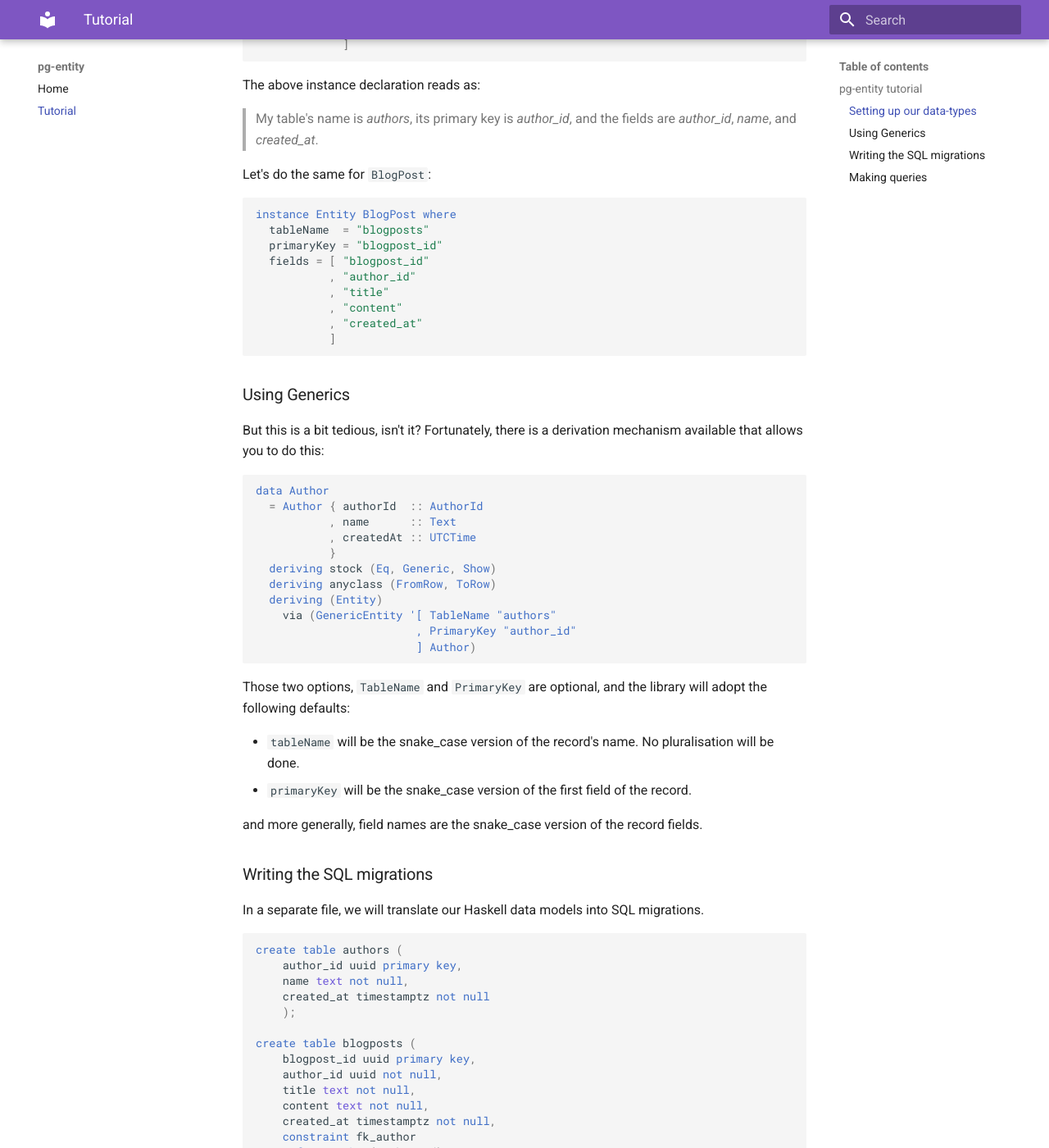
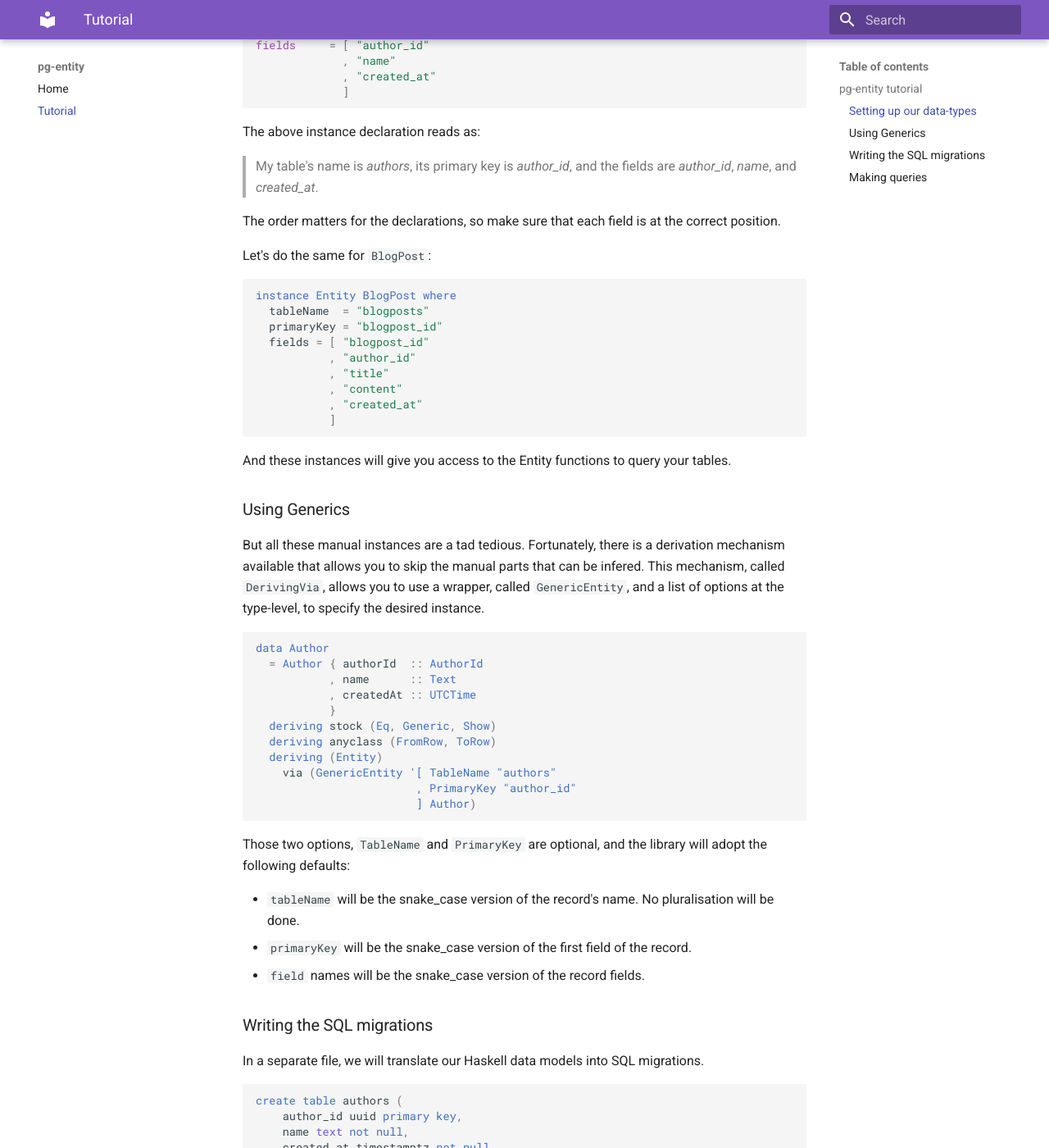
Before and after one commit to tchoutri/pg-entity, an MkDocs documentation site: the page built from docs/src/Tutorial.md, in a window 1280 px wide and 1400 px high, scrolled down 1306 px. Shown: the whole window at 82% size. Built offline with MkDocs 1.6.1 and Material for MkDocs 9.7.7, drawn with Linux system fonts in a browser that asks for light colours; some of the changed text lies outside the part shown.

Commit message:
Fix README & Tutorial

````diff
--- a/docs/src/Tutorial.md
+++ b/docs/src/Tutorial.md
@@ -1,4 +1,6 @@
 ## pg-entity tutorial
+
+In this tutorial, you will learn the
 
 ### Setting up our data-types
 First, import the following modules:
@@ -14,7 +16,7 @@ import Database.PostgreSQL.Simple.ToRow (ToRow)
 import Database.PostgreSQL.Transact (DBT)
 ```
 
-Then, let us write down our initial data models for a blog. `Author`, and `BlogPost`.
+And let's write down our initial data models for a blog. `Author`, and `BlogPost`.
 
 ```haskell
 newtype AuthorId
@@ -66,6 +68,8 @@ fields     = [ "author_id"
 The above instance declaration reads as:
 > My table's name is _authors_, its primary key is _author\_id_, and the fields are _author_id_, _name_, and _created_at_.
 
+The order matters for the declarations, so make sure that each field is at the correct position.
+
 Let's do the same for `BlogPost`:
 
 ```Haskell
@@ -80,9 +84,13 @@ instance Entity BlogPost where
            ]
 ```
 
+And these instances will give you access to the Entity functions to query your tables.
+
 ### Using Generics
 
-But this is a bit tedious, isn't it? Fortunately, there is a derivation mechanism available that allows you to do this:
+But all these manual instances are a tad tedious. Fortunately, there is a derivation mechanism available that allows you
+to skip the manual parts that can be infered. This mechanism, called `DerivingVia`, allows you to use a wrapper, called
+`GenericEntity`, and a list of options at the type-level, to specify the desired instance.
 
 ```haskell
 
@@ -101,10 +109,9 @@ data Author
 
 Those two options, `TableName` and `PrimaryKey` are optional, and the library will adopt the following defaults:
 
-* `tableName` will be the snake_case version of the record's name. No pluralisation will be done.
-* `primaryKey` will be the snake_case version of the first field of the record.
-
-and more generally, field names are the snake_case version of the record fields.
+* `tableName` will be the snake\_case version of the record's name. No pluralisation will be done.
+* `primaryKey` will be the snake\_case version of the first field of the record.
+* `field` names will be the snake\_case version of the record fields.
 
 ### Writing the SQL migrations
 
@@ -174,3 +181,7 @@ And if you want to later select an `Author` based on its `AuthorId`:
 getAuthor :: ConnectionPool -> AuthorId -> IO (Either DBError Author)
 getAuthor pool authorId = runDB pool $ selectOneById (Only authorId)
 ```
+
+This is the end of this tutorial. There are many more functions to discover that will help you write your queries.
+While you shouldn't have to explore the source code to gain understanding of how to use the library, feel free to
+navigate it to see how the underlying mechanisms work. :)
````
Also changed, not shown: docs/src/index.md (+2 -5 lines), README.md, 2 other files.
